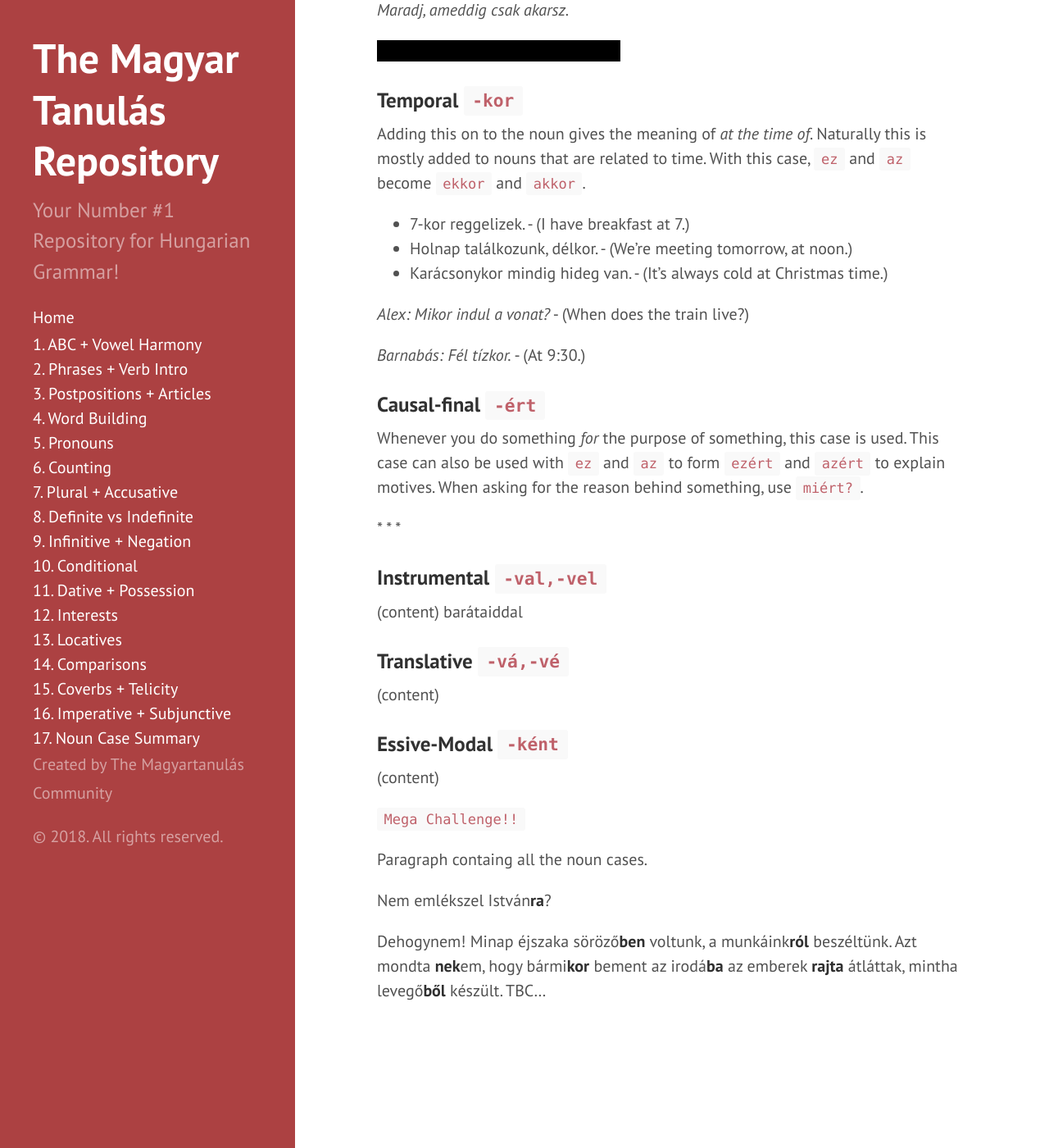
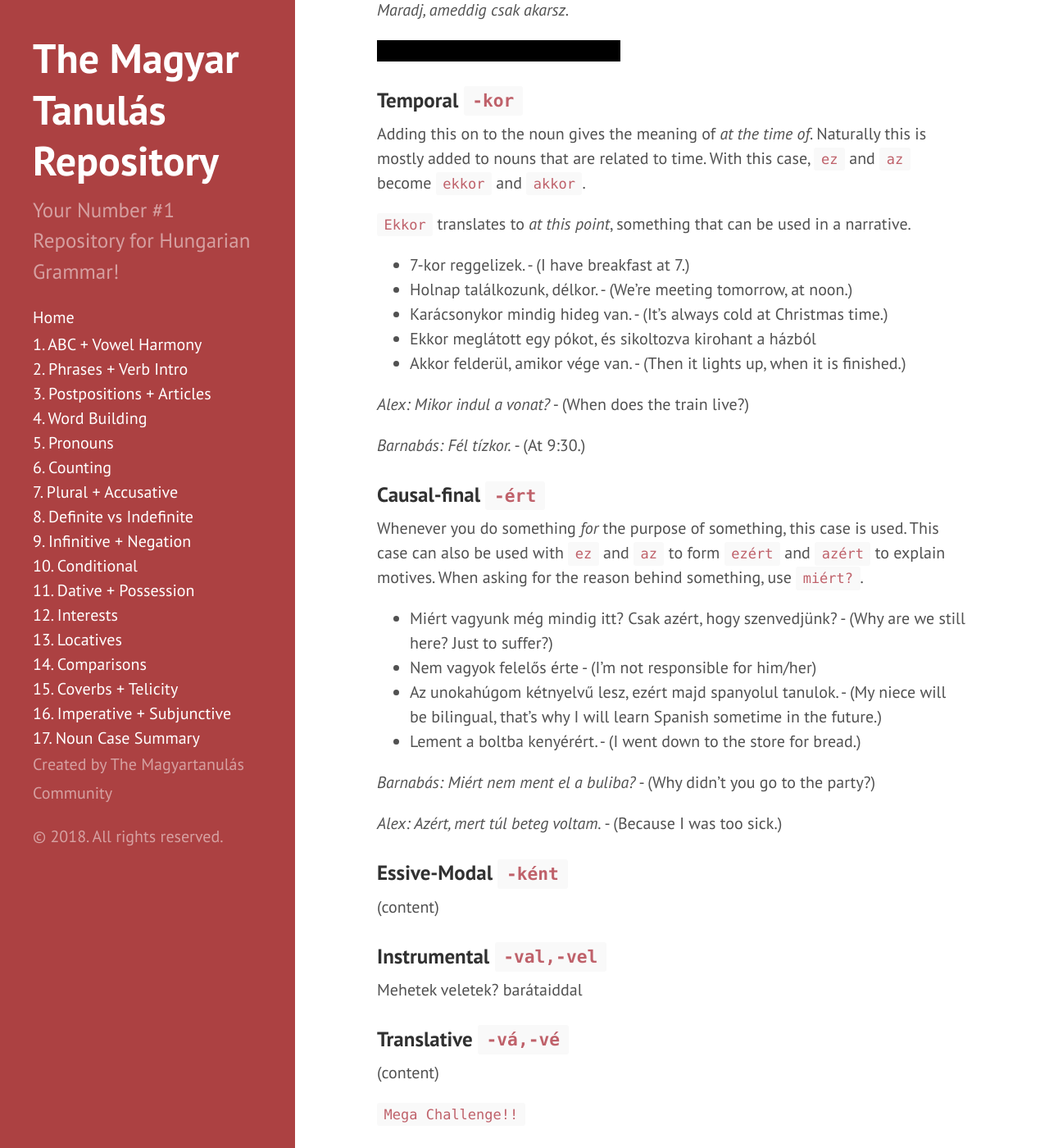
Before and after one commit to Magyartanulas/magyartanulas.github.io, a Jekyll site: the page built from noun_case_summary.md, in a window 1280 px wide and 1400 px high, scrolled down 1780 px. Shown: the whole window at 82% size. Built offline with Jekyll 4.4.1, drawn with Linux system fonts in a browser that asks for light colours; Markdown is read by kramdown in place of the engine named in the settings.

Commit message:
Update noun_case_summary.md

```diff
--- a/noun_case_summary.md
+++ b/noun_case_summary.md
@@ -59,9 +59,13 @@ We can add the case onto `ez` and `az` to form `eddig` and `addig`. The word `ad
 
 Adding this on to the noun gives the meaning of *at the time of*. Naturally this is mostly added to nouns that are related to time. With this case, `ez` and `az` become `ekkor` and `akkor`.
 
+`Ekkor` translates to *at this point*, something that can be used in a narrative.
+
 * 7-kor reggelizek. - (I have breakfast at 7.)
 * Holnap találkozunk, délkor. - (We're meeting tomorrow, at noon.)
 * Karácsonykor mindig hideg van. - (It's always cold at Christmas time.)
+* Ekkor meglátott egy pókot, és sikoltozva kirohant a házból
+* Akkor felderül, amikor vége van. - (Then it lights up, when it is finished.)
 
 *Alex: Mikor indul a vonat?* - (When does the train live?)
 
@@ -71,20 +75,25 @@ Adding this on to the noun gives the meaning of *at the time of*. Naturally this
 
 Whenever you do something *for* the purpose of something, this case is used. This case can also be used with `ez` and `az` to form `ezért` and `azért` to explain motives. When asking for the reason behind something, use `miért?`.
 
-*
-*
-*
+* Miért vagyunk még mindig itt? Csak azért, hogy szenvedjünk? - (Why are we still here? Just to suffer?)
+* Nem vagyok felelős érte - (I'm not responsible for him/her)
+* Az unokahúgom kétnyelvű lesz, ezért majd spanyolul tanulok. - (My niece will be bilingual, that's why I will learn Spanish sometime in the future.)
+* Lement a boltba kenyérért. - (I went down to the store for bread.)
+
+*Barnabás: Miért nem ment el a buliba?* - (Why didn't you go to the party?)
+
+*Alex: Azért, mert túl beteg voltam.* - (Because I was too sick.)
+
+### Essive-Modal `-ként`
+
+(content)
 
 ### Instrumental `-val,-vel`
 
-(content)
+Mehetek veletek?
 barátaiddal
 
 ### Translative `-vá,-vé`
-
-(content)
-
-### Essive-Modal `-ként`
 
 (content)
 
```
